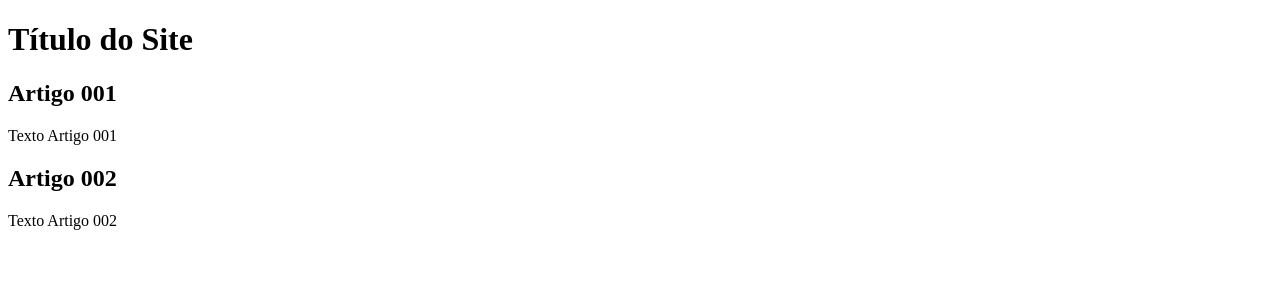
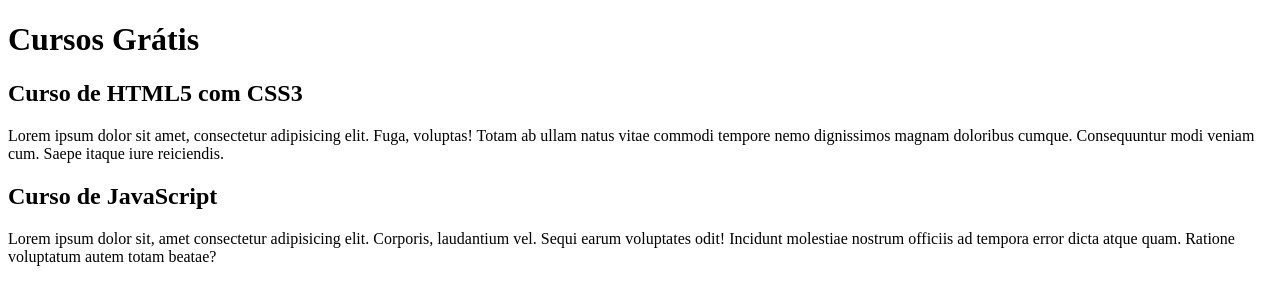
Before and after one commit to weverton01almeida/projeto-site, a plain HTML site: page index.html in a window 1280 px wide. Drawn offline with Linux system fonts and the light colour scheme.

Commit message:
comecei a escrever o conteúdo

```diff
--- a/index.html
+++ b/index.html
@@ -8,15 +8,15 @@
 <body>
     <main>
         <header>
-            <h1>Título do Site</h1>
+            <h1>Cursos Grátis</h1>
         </header>
         <article>
-            <h2>Artigo 001</h2>
-            <p>Texto Artigo 001</p>
+            <h2>Curso de HTML5 com CSS3</h2>
+            <p>Lorem ipsum dolor sit amet, consectetur adipisicing elit. Fuga, voluptas! Totam ab ullam natus vitae commodi tempore nemo dignissimos magnam doloribus cumque. Consequuntur modi veniam cum. Saepe itaque iure reiciendis.</p>
         </article>
         <article>
-            <h2>Artigo 002</h2>
-            <p>Texto Artigo 002</p>
+            <h2>Curso de JavaScript</h2>
+            <p>Lorem ipsum dolor sit, amet consectetur adipisicing elit. Corporis, laudantium vel. Sequi earum voluptates odit! Incidunt molestiae nostrum officiis ad tempora error dicta atque quam. Ratione voluptatum autem totam beatae?</p>
         </article>
     </main>
 </body>
```
